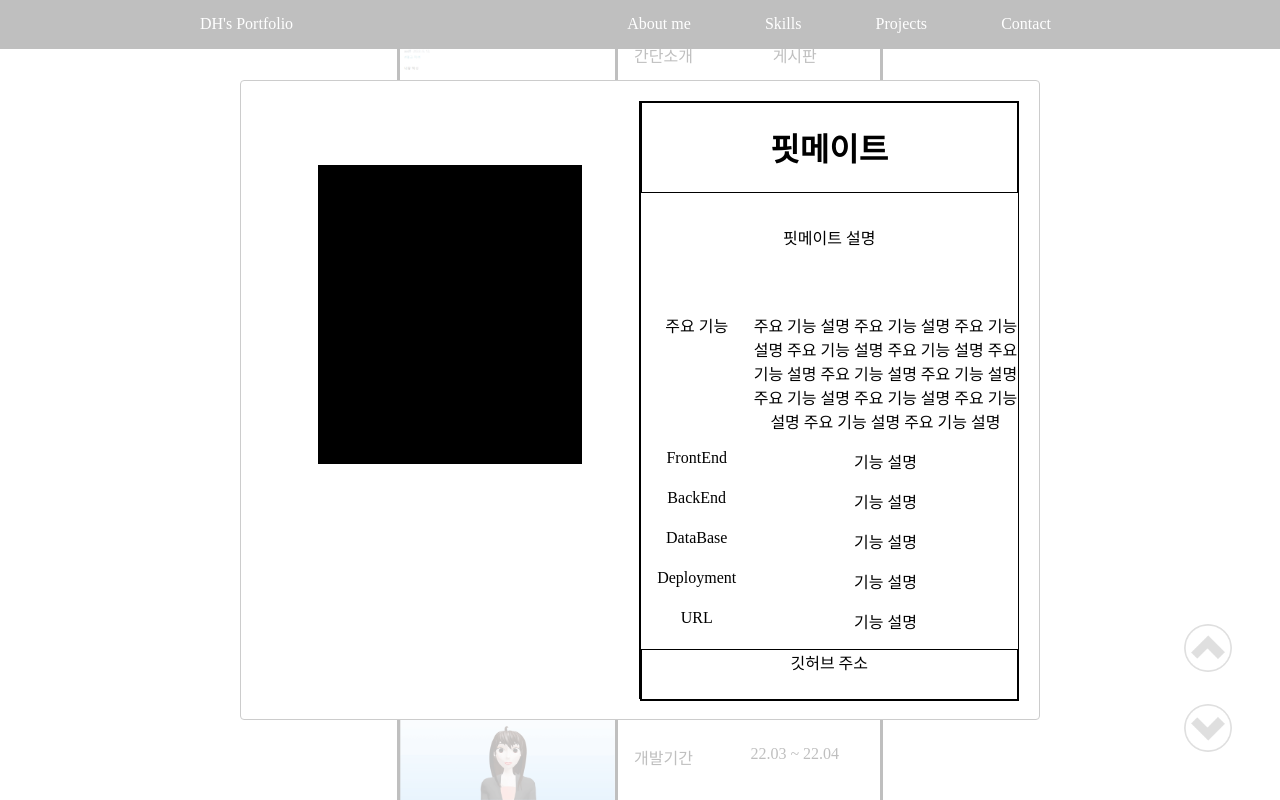
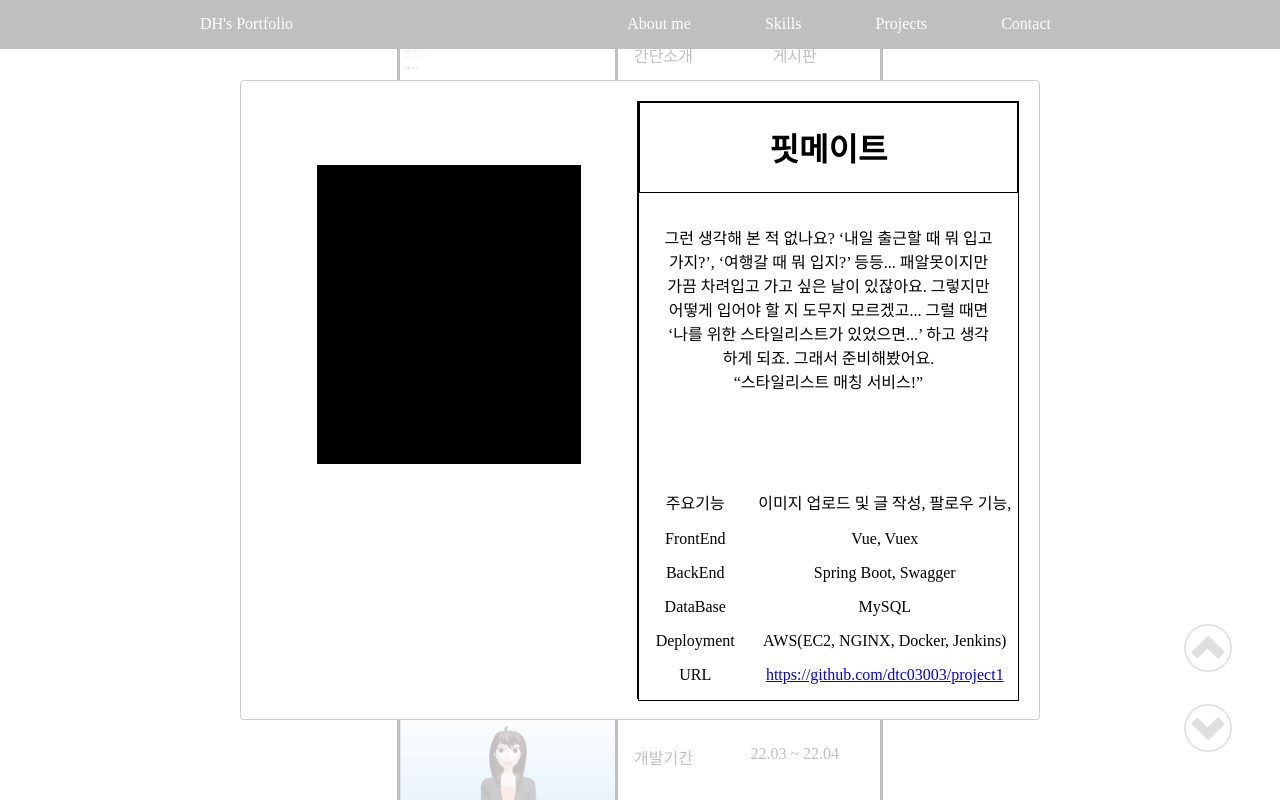
Before and after one commit to dtc03003/Portfolio, a React (Create React App) app: page / in a window 1280 px wide. Both pictures are taken after a click on the element 640 px from the left and 424 px from the top of the page. Built offline with nearby package versions, Linux system fonts and the light colour scheme.

Commit message:
핏메이트 작성

```diff
--- a/src/components/Modal/Modal5.js
+++ b/src/components/Modal/Modal5.js
@@ -72,38 +72,48 @@ const Modal1 = () => {
                                 <h1>핏메이트</h1>
                             </div>
                             <div className={style.inner_intro}>
-                                <div className={style.main_description}>핏메이트 설명</div>
+                                <div className={style.main_description}>
+                                    {" "}
+                                    그런 생각해 본 적 없나요? ‘내일 출근할 때 뭐 입고 가지?’,
+                                    ‘여행갈 때 뭐 입지?’ 등등... 패알못이지만 가끔 차려입고 가고
+                                    싶은 날이 있잖아요. 그렇지만 어떻게 입어야 할 지 도무지
+                                    모르겠고... 그럴 때면 ‘나를 위한 스타일리스트가 있었으면...’
+                                    하고 생각하게 되죠. 그래서 준비해봤어요. <br /> “스타일리스트
+                                    매칭 서비스!”
+                                </div>
                                 <div className={style.description}>
-                                    <div className={style.projects_label}>주요 기능</div>
+                                    <div className={style.projects_label}>주요기능</div>
                                     <div className={style.projects_value}>
-                                        주요 기능 설명 주요 기능 설명 주요 기능 설명 주요 기능 설명
-                                        주요 기능 설명 주요 기능 설명 주요 기능 설명 주요 기능 설명
-                                        주요 기능 설명 주요 기능 설명 주요 기능 설명 주요 기능 설명
-                                        주요 기능 설명
+                                        이미지 업로드 및 글 작성, 팔로우 기능,
                                     </div>
                                 </div>
                                 <div className={style.description}>
                                     <div className={style.projects_label}>FrontEnd</div>
-                                    <div className={style.projects_value}>기능 설명</div>
+                                    <div className={style.projects_value}>Vue, Vuex</div>
                                 </div>
                                 <div className={style.description}>
                                     <div className={style.projects_label}>BackEnd</div>
-                                    <div className={style.projects_value}>기능 설명</div>
+                                    <div className={style.projects_value}>Spring Boot, Swagger</div>
                                 </div>
                                 <div className={style.description}>
                                     <div className={style.projects_label}>DataBase</div>
-                                    <div className={style.projects_value}>기능 설명</div>
+                                    <div className={style.projects_value}>MySQL</div>
                                 </div>
                                 <div className={style.description}>
                                     <div className={style.projects_label}>Deployment</div>
-                                    <div className={style.projects_value}>기능 설명</div>
+                                    <div className={style.projects_value}>
+                                        AWS(EC2, NGINX, Docker, Jenkins)
+                                    </div>
                                 </div>
                                 <div className={style.description}>
                                     <div className={style.projects_label}>URL</div>
-                                    <div className={style.projects_value}>기능 설명</div>
+                                    <div className={style.projects_value}>
+                                        <a href="https://github.com/dtc03003/project1">
+                                            https://github.com/dtc03003/project1
+                                        </a>
+                                    </div>
                                 </div>
                             </div>
-                            <div className={style.link}>깃허브 주소</div>
                         </div>
                     </div>
                 </div>
```
